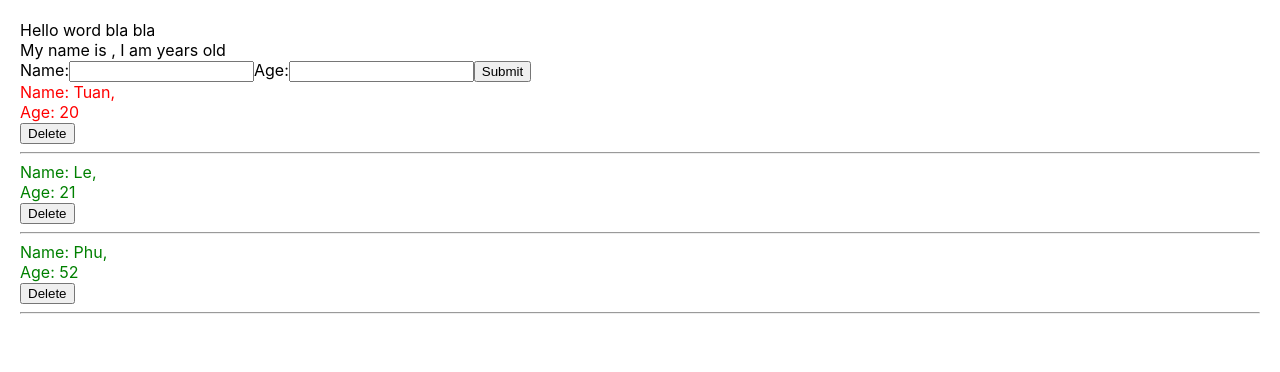
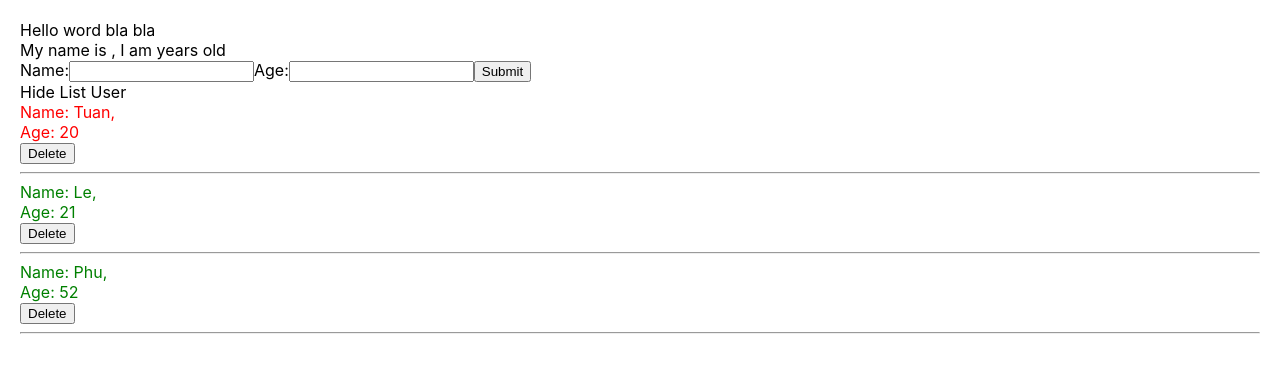
Before and after one commit to lephutuan/base-react-redux, a React (Create React App) app: page / in a window 1280 px wide. Shown: the top 372 px of the page. Built offline with nearby package versions, Linux system fonts and the light colour scheme.

Commit message:
State with React hook

```diff
--- a/src/components/MyInfo.js
+++ b/src/components/MyInfo.js
@@ -1,4 +1,4 @@
-import React from "react";
+import React, { useState } from "react";
 import "./MyInfo.scss";
 import logo from "../logo.svg";
 // class MyInfo extends React.Component {
@@ -37,9 +37,20 @@ import logo from "../logo.svg";
 //React Hook
 const MyInfo = (props) => {
   const { listUsers } = props;
+  const [isShowHideListUser, setIsShowHideListUser] = useState(true);
+  const handleShowHideListUser = () => {
+    setIsShowHideListUser(!isShowHideListUser);
+  };
   return (
     <div className="my-info-container">
-      {true && (
+      <div
+        onClick={() => {
+          handleShowHideListUser();
+        }}
+      >
+        {isShowHideListUser === true ? "Hide List User" : "Show List User"}
+      </div>
+      {isShowHideListUser === true && (
         <div>
           {listUsers.map((user) => {
             return (
```
